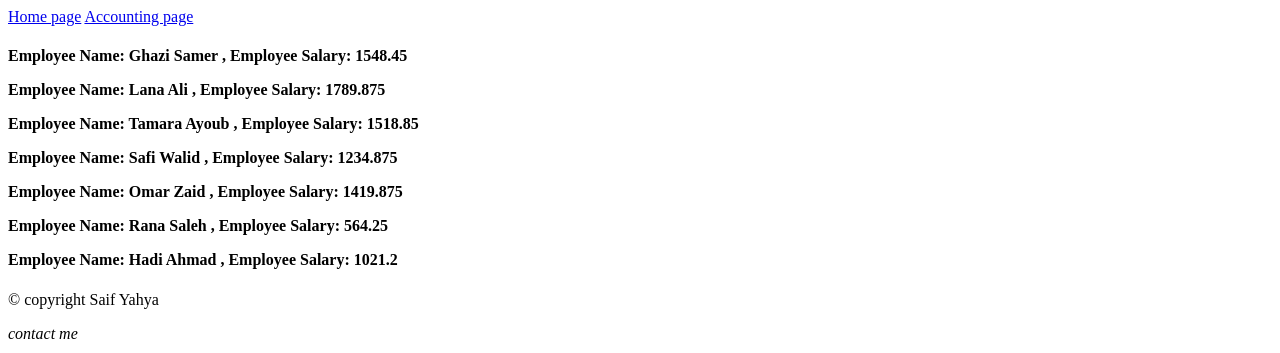
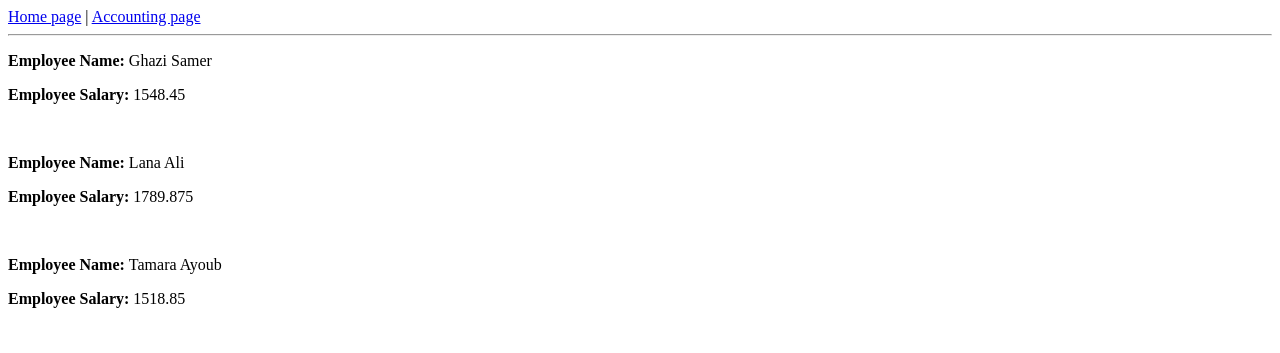
Before and after one commit to saifyahya/HR-management-system, a plain HTML site: page index.html in a window 1280 px wide. Shown: the top 353 px of the page. Drawn offline with Linux system fonts and the light colour scheme; grey boxes are pictures that could not be loaded.

Commit message:
render employee data

```diff
--- a/JS/app.js
+++ b/JS/app.js
@@ -10,9 +10,9 @@ this.ImageURL=ImageURL;
     this.Salary=0;
     employeeArr.push(this);
     this.netSalary=function() {
-this.Salary=this.Salary-this.Salary*0.075
+    this.Salary=this.Salary-this.Salary*0.075 }
     }
-}
+
 // prototype function to calculate random salary based on level
 Employee.prototype.randomSalary=function(){
     if(this.Level=="Junior")
@@ -22,14 +22,14 @@ Employee.prototype.randomSalary=function(){
     if(this.Level=="Senior")
     this.Salary=Math.floor(Math.random() * (2000 - 1500+ 1) + 1500)
 }
+
 // prototype function to render the employeename and salary to the main page
 Employee.prototype.renderEmoloyee=function() {
-var node = document.getElementById('info');
-var newNode = document.createElement('p');
-newNode.appendChild(document.createTextNode("Employee Name: "+this.FullName+" , "+"Employee Salary: "+this.Salary));
-node.appendChild(newNode);
+document.write("<p><b>Employee Name: </b>"+this.FullName+"</p>")
+document.write("<p><b>Employee Salary: </b>"+this.Salary+"</p>")
+document.write("<br>")
 }
-// creating instances of Employee construcyor
+   // creating instances of Employee constructor
 let ghazi = new Employee(1000, "Ghazi Samer", "Administration", "Senior");
 let lana = new Employee(1001, "Lana Ali", "Finance", "Senior");
 let tamara = new Employee(1002, "Tamara Ayoub", "Marketing", "Senior");
@@ -37,10 +37,3 @@ let safi = new  Employee(1003, "Safi Walid", "Administration", "Mid-Senior");
 let omar = new Employee(1004, "Omar Zaid", "Development", "Senior");
 let rana= new Employee(1005, "Rana Saleh", "Development", "Junior");
 let hadi = new Employee(1006, "Hadi Ahmad", "Finance", "Mid-Senior");
-
-
-for(let i = 0 ; i < employeeArr.length ; i++) {
-    employeeArr[i].randomSalary()
-    employeeArr[i].netSalary()
-    employeeArr[i].renderEmoloyee()
-}
--- a/index.html
+++ b/index.html
@@ -4,24 +4,32 @@
     <meta charset="UTF-8">
     <meta http-equiv="X-UA-Compatible" content="IE=edge">
     <meta name="viewport" content="width=device-width, initial-scale=1.0">
-    <title>Document</title>
+    <title>Home Page</title>
+    <script src="./JS/app.js"></script>
+
 </head>
 <body>
     <header>
         <nav>
-            <a href="./index.html">Home page</a>
-            <a href="./accounting.html">Accounting page</a>
-
+          <a href="./index.html">Home page</a> |
+          <a href="./accounting.html">Accounting page</a>
         </nav>
     </header>
+    <hr>
     <main>
-        <h4 id="info"></h4>
+    <script>
+  for(let i = 0;i<employeeArr.length;i++) {
+    employeeArr[i].randomSalary()
+    employeeArr[i].netSalary()
+    employeeArr[i].renderEmoloyee()
+}
+    </script>
     </main>
+    <hr>
 <footer><p>&copy; copyright Saif Yahya</p>
 <p><i>contact me</i></p>
 <a href="https://www.linkedin.com/in/saif-yahya-276306217/?fbclid=IwAR2ioP6L53FM5yC48r8Q1OGw3Rfm_uh6igThvlpYkXYFWhY_Ndp0x8akqaU" target="_blank"><img src="https://myclouddoor.com/wp-content/uploads/2019/11/Linkedin-logo.png" width="70px"height="50px"></a>
 <a href="mailto:saifbarakat991@gmail.com"><img src="https://stmaryphcy.com/wp-content/uploads/2021/03/email.png" width="70px" height="50px"></a></p>
 </footer>
-<script src="./JS/app.js"></script>
 </body>
 </html>
```
Also changed, not shown: accounting.html (+3 -3 lines). Lines whose indentation alone changed are shown as unchanged.
